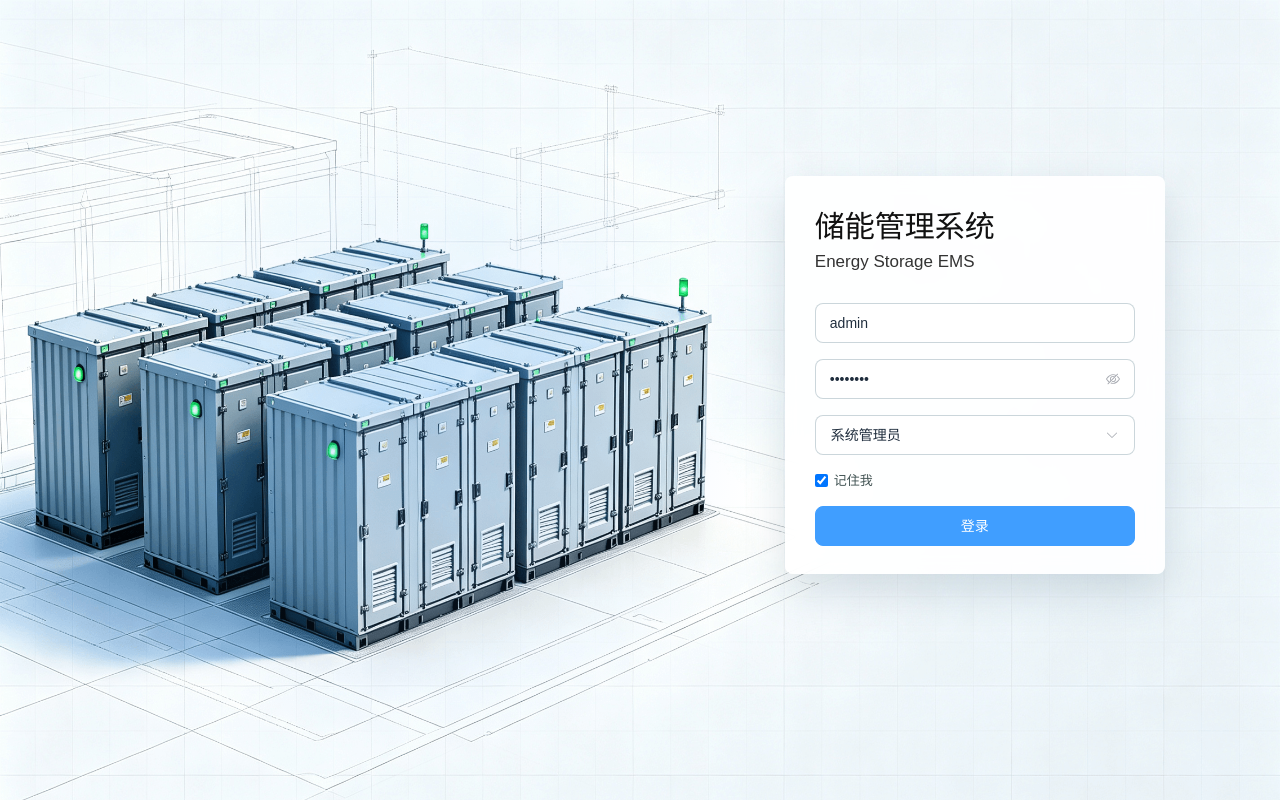
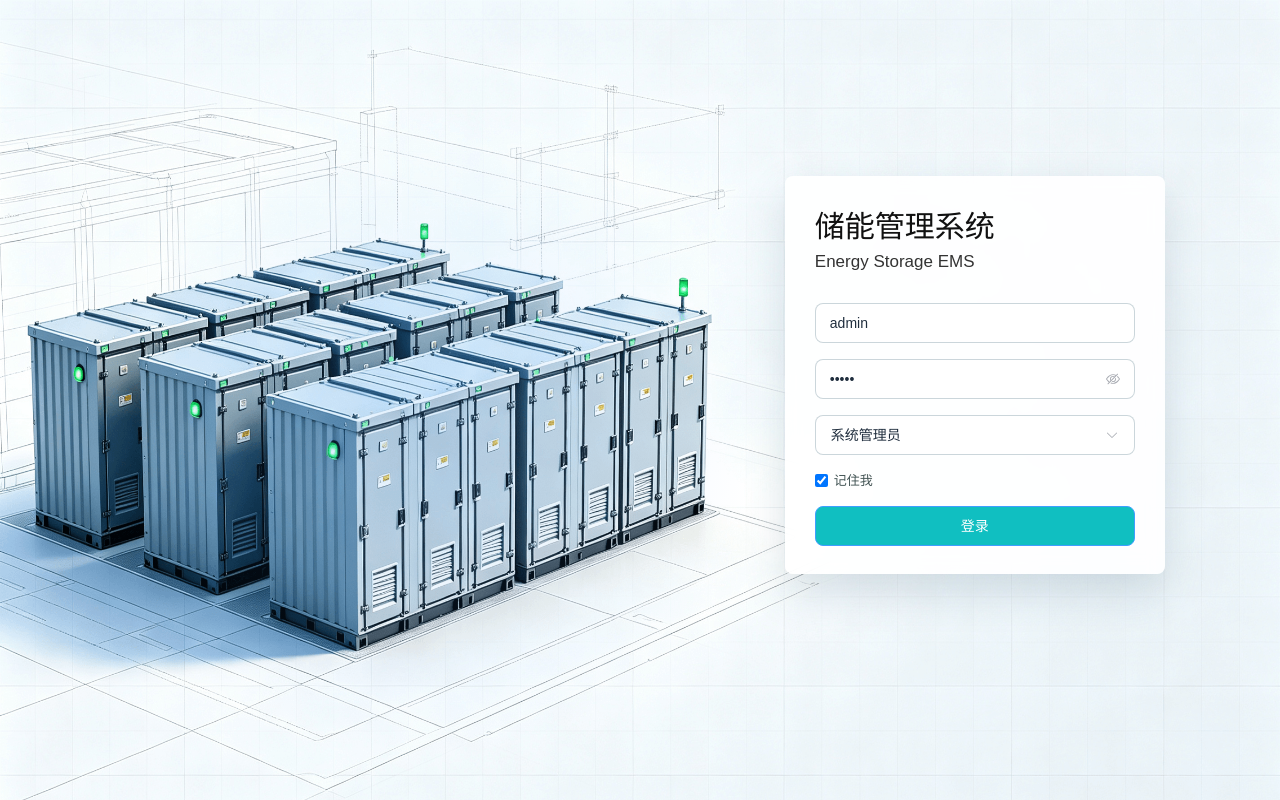
Before and after one commit to 1211428762/energy, a Vue app: page / in a window 1280 px wide. Built offline with nearby package versions, Linux system fonts and the light colour scheme.

Commit message:
更新站点图标和页面配置

```diff
--- a/index.html
+++ b/index.html
@@ -4,7 +4,7 @@
     <meta charset="UTF-8" />
     <link rel="icon" type="image/svg+xml" href="/favicon.svg" />
     <meta name="viewport" content="width=device-width, initial-scale=1.0" />
-    <title>My Trae Project</title>
+    <title>EMS</title>
     <script type="module">
       if (import.meta.hot?.on) {
         import.meta.hot.on('vite:error', (error) => {
--- a/src/App.vue
+++ b/src/App.vue
@@ -20,7 +20,7 @@ const menus = [
     { path: '/commissioning/devices', label: '设备实例化' },
     { path: '/commissioning/points', label: '点表配置' },
     { path: '/commissioning/station', label: '电站管理' },
-    { path: '/commissioning/launch', label: '电站投运' },
+    // { path: '/commissioning/launch', label: '电站投运' },
     { path: '/commissioning/topology', label: '设备拓扑展示' },
   ] },
   { label: '运营管理', icon: Gauge, children: [
--- a/src/pages/LoginPage.vue
+++ b/src/pages/LoginPage.vue
@@ -4,7 +4,7 @@ import { useEmsStore, type RoleName } from '@/stores/ems'
 
 const store = useEmsStore()
 const username = ref('admin')
-const password = ref('admin123')
+const password = ref('admin')
 const remember = ref(true)
 const role = ref<RoleName>('系统管理员')
 const message = ref('')
--- a/src/router/index.ts
+++ b/src/router/index.ts
@@ -36,7 +36,7 @@ const routes: RouteRecordRaw[] = [
   { path: '/commissioning/devices', name: 'commissioning-devices', component: DeviceInstantiation, meta: { title: '设备实例化' } },
   { path: '/commissioning/points', name: 'commissioning-points', component: PointMapping, meta: { title: '点表配置' } },
   { path: '/commissioning/station', name: 'commissioning-station', component: StationCreate, meta: { title: '电站管理' } },
-  { path: '/commissioning/launch', name: 'commissioning-launch', component: StationLaunch, meta: { title: '电站投运' } },
+  // { path: '/commissioning/launch', name: 'commissioning-launch', component: StationLaunch, meta: { title: '电站投运' } },
   { path: '/commissioning/topology', name: 'commissioning-topology', component: DeviceTopology, meta: { title: '设备拓扑展示' } },
   { path: '/operation', redirect: '/operation/overview' },
   { path: '/operation/overview', name: 'operation-overview', component: OperationOverview, meta: { title: '运营总览' } },
--- a/src/style.scss
+++ b/src/style.scss
@@ -12,7 +12,7 @@ button, input, select { font: inherit; } button { cursor: pointer; } label { dis
 .blueprint-hero { position: absolute; left: 5vw; top: 18vh; width: 56vw; height: 54vh; img { width: 100%; height: 100%; object-fit: contain; filter: drop-shadow(0 28px 38px rgba(50,90,120,.2)); } }
 .blueprint-login-card { position: absolute; right: 9vw; top: 22vh; width: 380px; display: grid; gap: 16px; padding: 34px 30px 28px; border-radius: 8px; background: rgba(255,255,255,.9); box-shadow: 0 18px 42px rgba(55,90,110,.18); backdrop-filter: blur(8px); h1 { margin: 0; color: #111; font-size: 30px; line-height: 1.1; } p { margin: -10px 0 12px; color: #333; font-size: 17px; } .el-input__wrapper, .el-select__wrapper { background: #fff; box-shadow: 0 0 0 1px rgba(20,70,90,.22) inset; } .el-input__inner, .el-select__placeholder, .el-select__selected-item { color: #1f2d3d; } .el-input__inner::placeholder { color: #5d7080; opacity: 1; } }
 .remember-line { display: flex; align-items: center; gap: 6px; color: #455; input { width: auto; margin: 0; } }
-.login-submit { width: 100%; --el-button-bg-color: #10bfc1; --el-button-border-color: #10bfc1; --el-button-hover-bg-color: #0fb2b4; --el-button-hover-border-color: #0fb2b4; font-weight: 700; }
+.login-submit { width: 100%;background-color: #10bfc1;  --el-button-bg-color: #10bfc1; --el-button-border-color: #10bfc1; --el-button-hover-bg-color: #0fb2b4; --el-button-hover-border-color: #0fb2b4; font-weight: 700; }
 .form-error { color: var(--el-color-danger) !important; font-size: 13px !important; margin: 0 !important; }
 
 .app-shell { display: grid; grid-template-columns: 240px 1fr; grid-template-rows: 64px 40px 1fr 32px; height: 100vh; min-height: 100vh; overflow: hidden; background: #f3f6fb; }
```
Also changed, not shown: public/favicon.svg, 1 other file (tests, documents, lock files or other folders).
